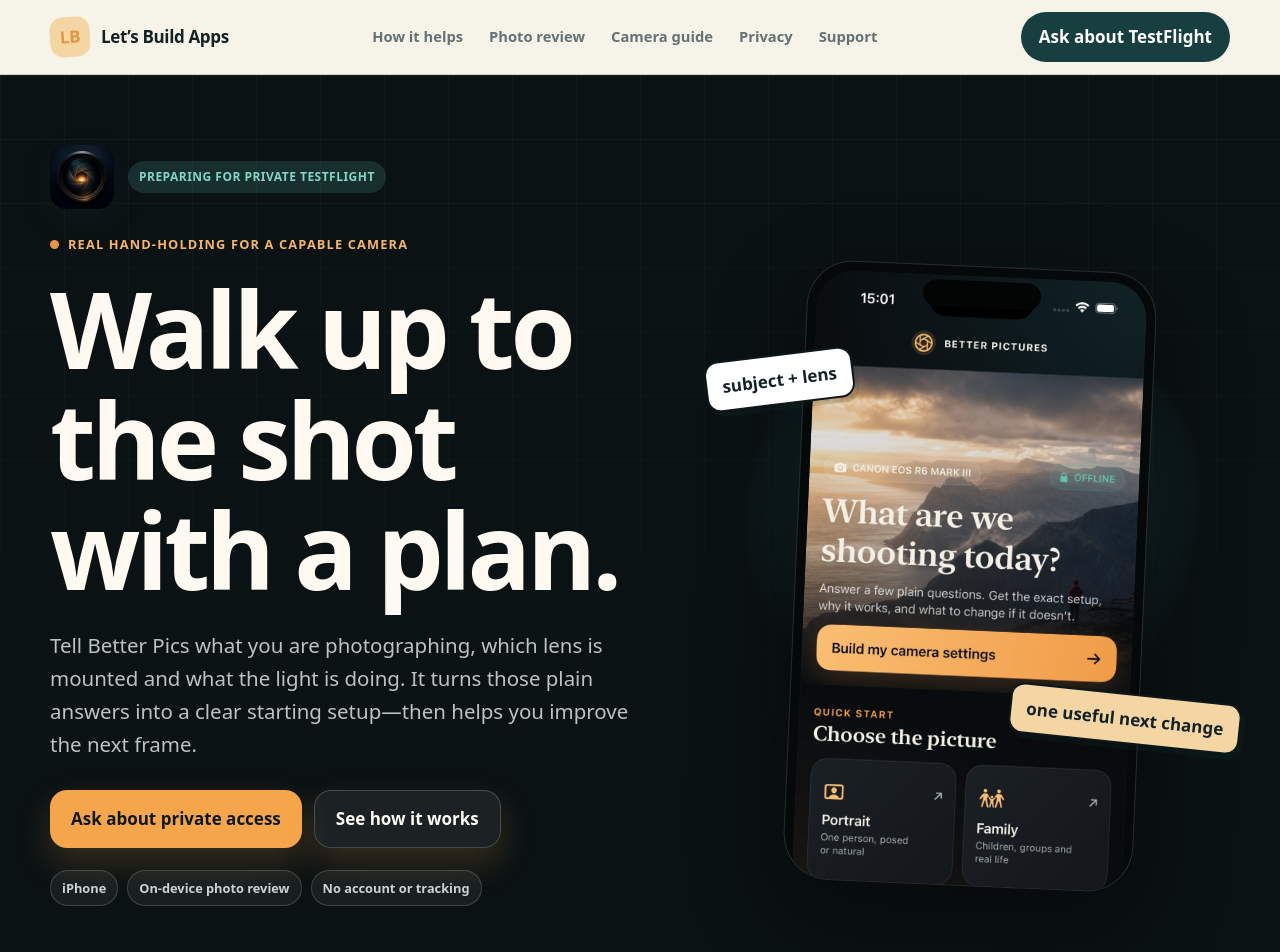
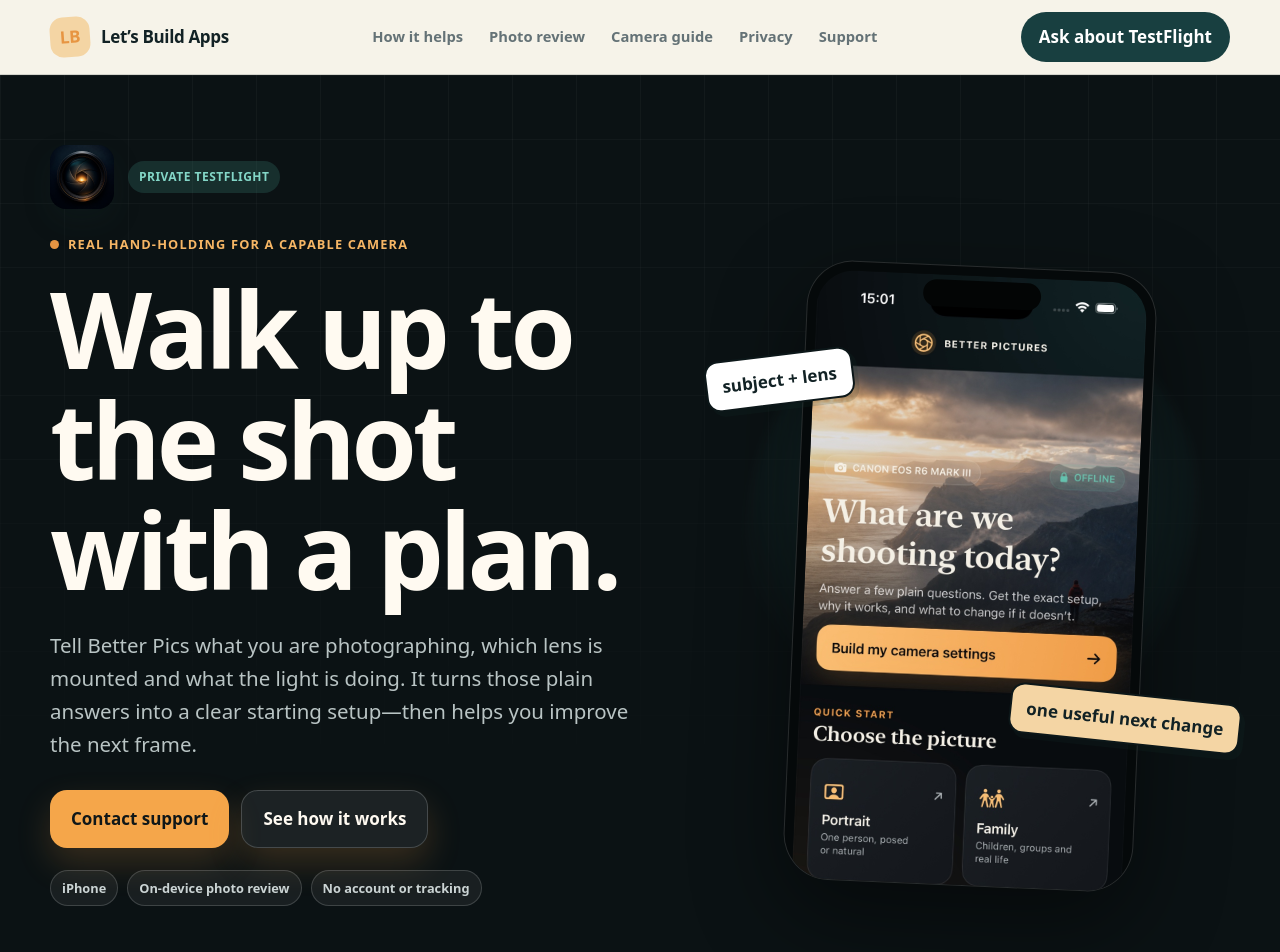
Before and after one commit to safcbee/lets-build-apps-site, a website: page public/better-pics/index.html in a window 1280 px wide. Shown: the top 952 px of the page. Drawn offline with Linux system fonts and the light colour scheme.

Commit message:
Mark Better Pics private TestFlight live

```diff
--- a/public/better-pics/index.html
+++ b/public/better-pics/index.html
@@ -40,13 +40,13 @@
         <div class="heroCopy">
           <div class="appIdentity">
             <img class="appIcon" src="../assets/site-v3/icon-better-pics.png" alt="Better Pics app icon">
-            <span class="status">Preparing for private TestFlight</span>
+            <span class="status">Private TestFlight</span>
           </div>
           <span class="kicker">Real hand-holding for a capable camera</span>
           <h1 id="bp-title">Walk up to the shot with a plan.</h1>
           <p class="lead">Tell Better Pics what you are photographing, which lens is mounted and what the light is doing. It turns those plain answers into a clear starting setup—then helps you improve the next frame.</p>
           <div class="actions">
-            <a class="btn" href="mailto:support@leary.cloud?subject=Better%20Pics%20TestFlight%20interest">Ask about private access</a>
+            <a class="btn" href="mailto:support@leary.cloud?subject=Better%20Pics%20support">Contact support</a>
             <a class="btn alt" href="#workflow">See how it works</a>
           </div>
           <div class="chips">
@@ -222,9 +222,9 @@
     <section class="ctaSection">
       <div class="wrap ctaBox">
         <h2>Make the next frame better.</h2>
-        <p>Tell us what you are shooting. Get a setup you understand. Review the result without sending the photograph anywhere.</p>
+        <p>The first Better Pics build is now running with its private two-person TestFlight group.</p>
         <div class="actions">
-          <a class="btn" href="mailto:support@leary.cloud?subject=Better%20Pics%20TestFlight%20interest">Ask about private TestFlight</a>
+          <a class="btn" href="mailto:support@leary.cloud?subject=Better%20Pics%20support">Contact support</a>
           <a class="btn alt" href="./privacy/">Read the privacy policy</a>
         </div>
       </div>
```
Also changed, not shown: public/index.html (+1 -1 lines), tests/site-integrity.test.mjs (+1 -1 lines).
